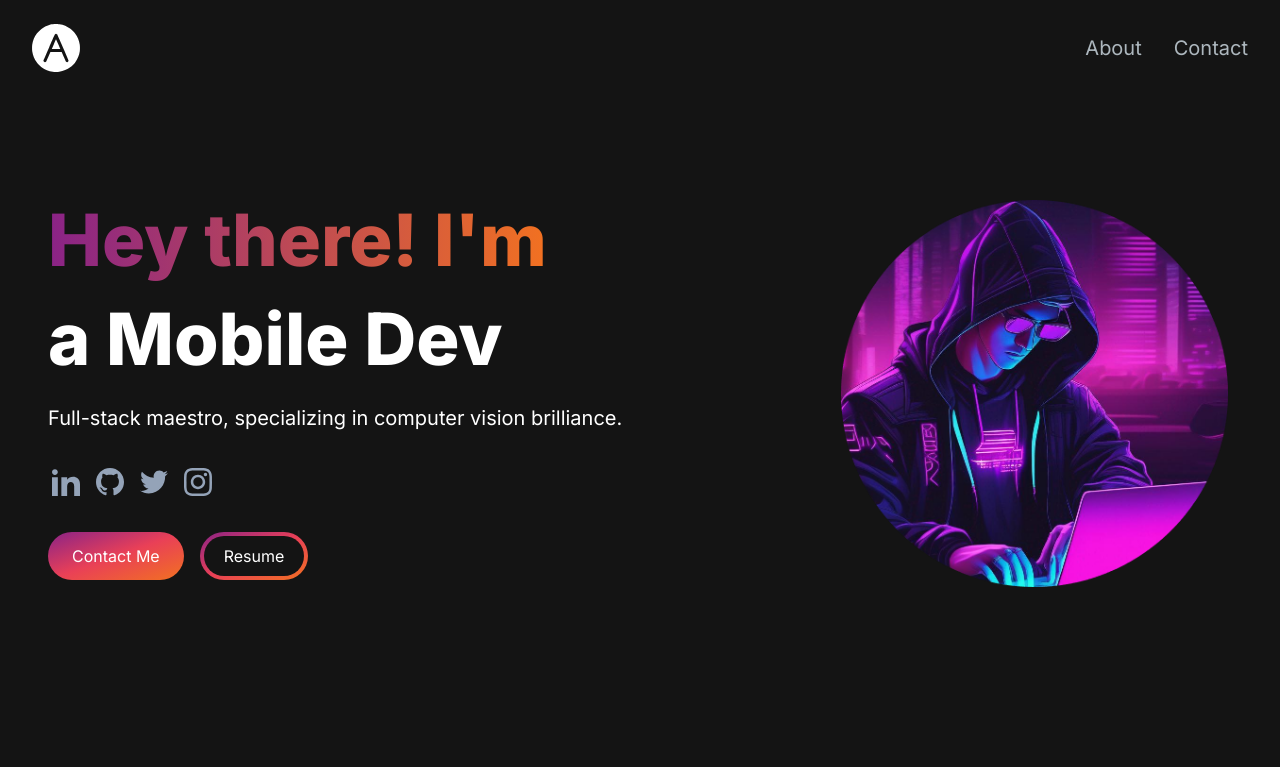
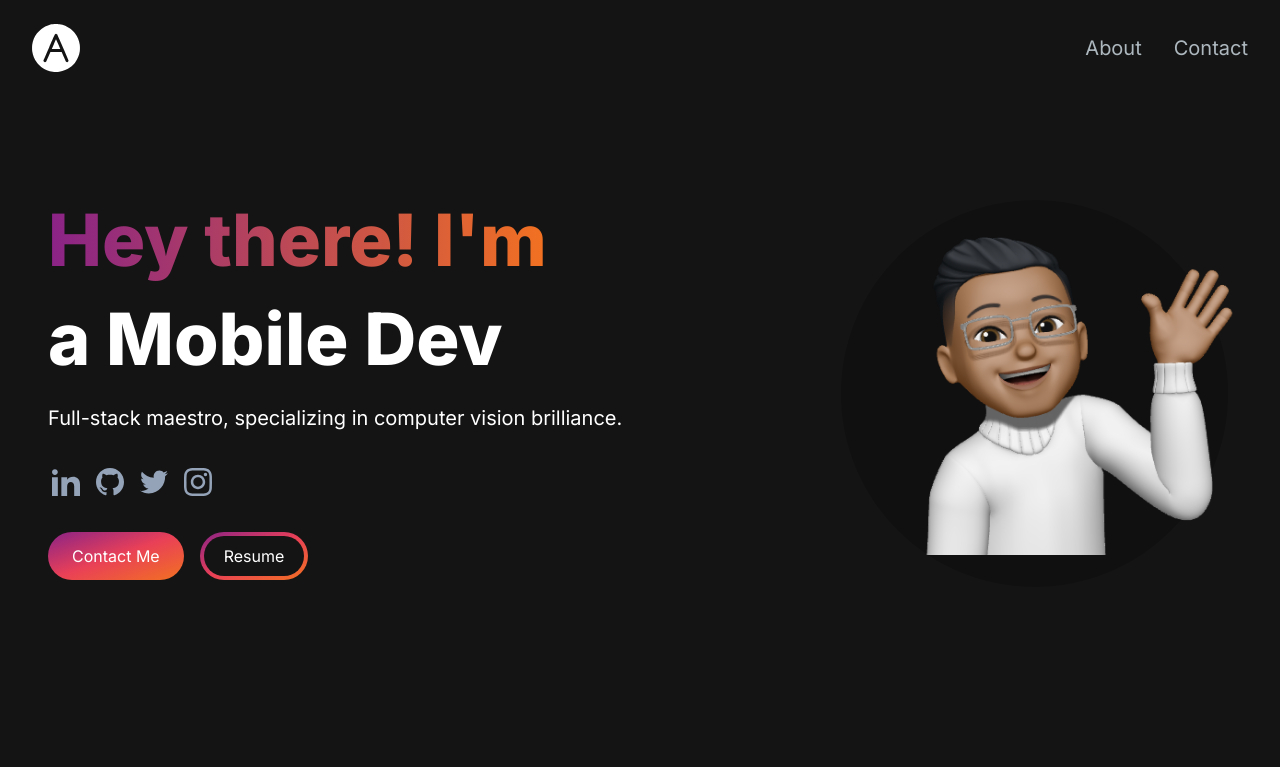
Before and after one commit to AbhijayNair/abhijaynair.github.io, a Next.js app: page / in a window 1280 px wide. Shown: the top 767 px of the page. Built offline with nearby package versions, Linux system fonts and the light colour scheme.

Commit message:
Hero Image changed

```diff
--- a/app/components/HeroSection.tsx
+++ b/app/components/HeroSection.tsx
@@ -59,9 +59,10 @@ const HeroSection = () => {
             </button>
           </div>
         </div>
-        <div className="col-span-4 px-1 py-2 mt-4">
+        <div className="col-span-4 px-1 py-2 mt-4 ">
+          <div className="bg-black bg-opacity-20 rounded-full w-full sm:w-fit">
             <Image
-            className=""
+              className="transform translate-x-2 -translate-y-8"
               width={512}
               height={512}
               src={"./heroimage.png"}
@@ -69,6 +70,7 @@ const HeroSection = () => {
             />
           </div>
         </div>
+      </div>
     </section>
   );
 };
```
Also changed, not shown: public/heroimage.png. Lines whose indentation alone changed are shown as unchanged.
